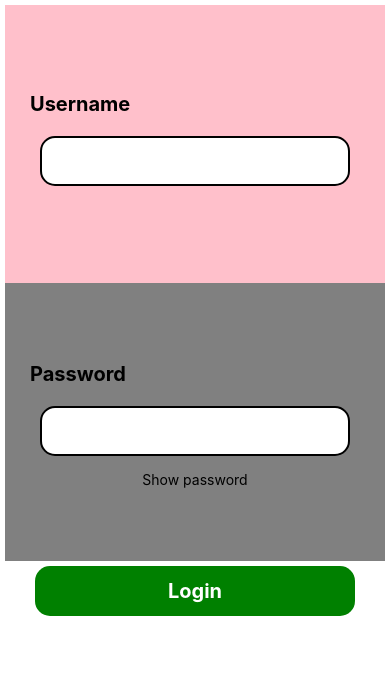
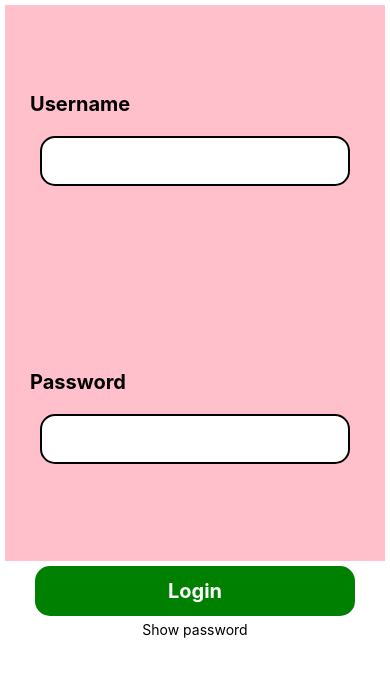
Before and after one commit to rchorngren/expoIntro, a React Native app: screen / in a window 390 px wide. Shown: the top 674 px of the page. Built offline with nearby package versions, Linux system fonts and the light colour scheme.

Commit message:
moved input functionality to standalone component

```diff
--- /dev/null
+++ b/src/Components/Entry.tsx
@@ -0,0 +1,42 @@
+import React from "react";
+import { View, StyleSheet, Text, TextInput } from "react-native";
+
+interface IEntry {
+  label: string;
+  isPassword: boolean;
+}
+
+const Entry: React.FC<IEntry> = (props) => {
+  return (
+    <View style={styles.usernameContainer}>
+      <Text style={styles.label}>{props.label}</Text>
+      <TextInput style={styles.input} secureTextEntry={props.isPassword} />
+    </View>
+  );
+};
+
+const styles = StyleSheet.create({
+  usernameContainer: {
+    flex: 1,
+    justifyContent: "center",
+    backgroundColor: "pink",
+    paddingHorizontal: 20,
+  },
+  label: {
+    fontSize: 20,
+    fontWeight: "bold",
+    margin: 5,
+  },
+  input: {
+    height: 50,
+    margin: 15,
+    paddingLeft: 15,
+    backgroundColor: "white",
+    borderWidth: 2,
+    borderColor: "black",
+    borderRadius: 15,
+    fontSize: 20,
+  },
+});
+
+export default Entry;
--- a/src/Screens/MainScreen/MainScreen.tsx
+++ b/src/Screens/MainScreen/MainScreen.tsx
@@ -1,5 +1,6 @@
 import React, { useState } from "react";
-import { StyleSheet, Text, TextInput, View, Pressable } from "react-native";
+import { StyleSheet, Text, View, Pressable } from "react-native";
+import Entry from "../../Components/Entry";
 
 export const MainScreen: React.FC = () => {
   const [buttonPressed, setButtonPressed] = useState<boolean>(false);
@@ -8,28 +9,9 @@ export const MainScreen: React.FC = () => {
   return (
     <View style={styles.container}>
       <View style={styles.usernamePasswordContainer}>
-        <View style={styles.usernameContainer}>
-          <Text style={styles.label}>Username</Text>
-          <TextInput style={styles.input} />
-        </View>
-        <View style={styles.passwordContainer}>
-          <Text style={styles.label}>Password</Text>
+        <Entry label="Username" isPassword={false} />
 
-          <TextInput style={styles.input} secureTextEntry={hidePassword} />
-
-          <Pressable
-            style={styles.showPasswordButton}
-            onPress={() => {
-              setHidePassword(!hidePassword);
-            }}
-          >
-            {hidePassword ? (
-              <Text>Show password</Text>
-            ) : (
-              <Text>Hide password</Text>
-            )}
-          </Pressable>
-        </View>
+        <Entry label="Password" isPassword={hidePassword} />
       </View>
       <View style={styles.loginContainer}>
         <Pressable
@@ -50,6 +32,18 @@ export const MainScreen: React.FC = () => {
         >
           <Text style={styles.loginButtonText}>Login</Text>
         </Pressable>
+        <Pressable
+          style={styles.showPasswordButton}
+          onPress={() => {
+            setHidePassword(!hidePassword);
+          }}
+        >
+          {hidePassword ? (
+            <Text>Show password</Text>
+          ) : (
+            <Text>Hide password</Text>
+          )}
+        </Pressable>
       </View>
     </View>
   );
@@ -61,28 +55,6 @@ const styles = StyleSheet.create({
     backgroundColor: "yellow",
     margin: "5px",
   },
-  usernameContainer: {
-    flex: 1,
-    justifyContent: "center",
-    backgroundColor: "pink",
-    paddingHorizontal: 20,
-  },
-  passwordContainer: {
-    flex: 1,
-    justifyContent: "center",
-    backgroundColor: "gray",
-    paddingHorizontal: 20,
-  },
-  input: {
-    height: 50,
-    margin: 15,
-    paddingLeft: 15,
-    backgroundColor: "white",
-    borderWidth: 2,
-    borderColor: "black",
-    borderRadius: 15,
-    fontSize: 20,
-  },
   password: {
     height: 50,
     margin: 15,
@@ -92,11 +64,6 @@ const styles = StyleSheet.create({
     flex: 1,
     backgroundColor: "green",
     justifyContent: "center",
-  },
-  label: {
-    fontSize: 20,
-    fontWeight: "bold",
-    margin: 5,
   },
   loginContainer: {
     flex: 0.5,
```
